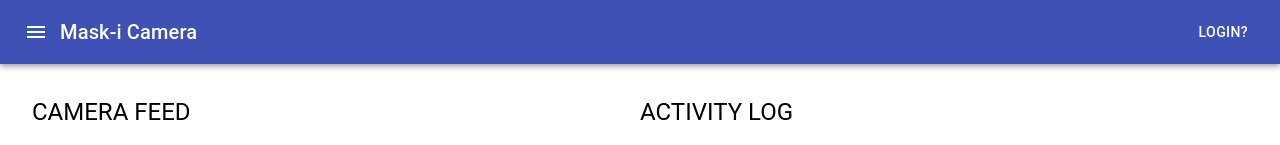
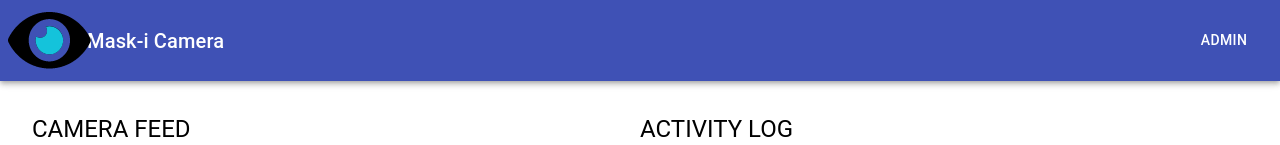
Before and after one commit to mask-i/mask-i-frontend, a React (Create React App) app: page / in a window 1280 px wide. Shown: the top 145 px of the page. Built offline with nearby package versions, Linux system fonts and the light colour scheme; the HTML template or start-up script is replaced by a standard one.

Commit message:
Added eye icon to header

```diff
--- a/src/components/Header/Header.js
+++ b/src/components/Header/Header.js
@@ -6,8 +6,8 @@ import {
   Button,
   Typography,
 } from "@material-ui/core";
-import MenuIcon from "@material-ui/icons/Menu";
 import classes from "./Header.module.css";
+import EyeLogo from "../../assets/images/mask-eye.png";
 const Header = () => {
   return (
     <AppBar position="static">
@@ -16,14 +16,15 @@ const Header = () => {
           edge="start"
           color="inherit"
           aria-label="menu"
-          className={classes.menuButton}
+          disabled
+          className={classes.icon}
         >
-          <MenuIcon />
+          <img src={EyeLogo} />
         </IconButton>
         <Typography variant="h6" className={classes.title}>
           Mask-i Camera
         </Typography>
-        <Button color="inherit">Login?</Button>
+        <Button color="inherit">Admin</Button>
       </Toolbar>
     </AppBar>
   );
--- a/src/components/Header/Header.module.css
+++ b/src/components/Header/Header.module.css
@@ -2,8 +2,9 @@
   flex-grow: 1;
 }
 
-.menuButton {
+.icon {
   margin-right: 2rem;
+  max-width: 75px;
 }
 
 .title {
```
